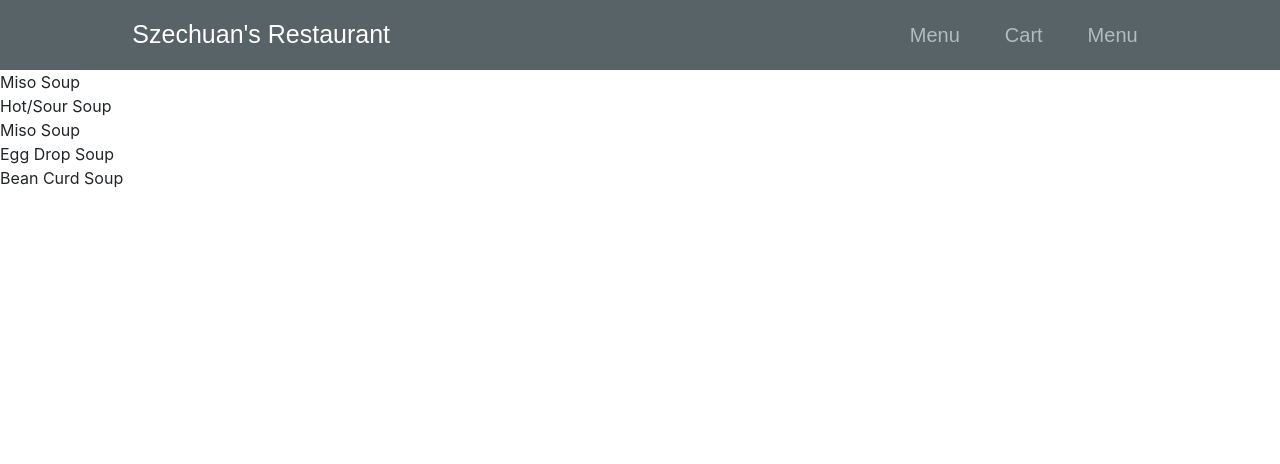
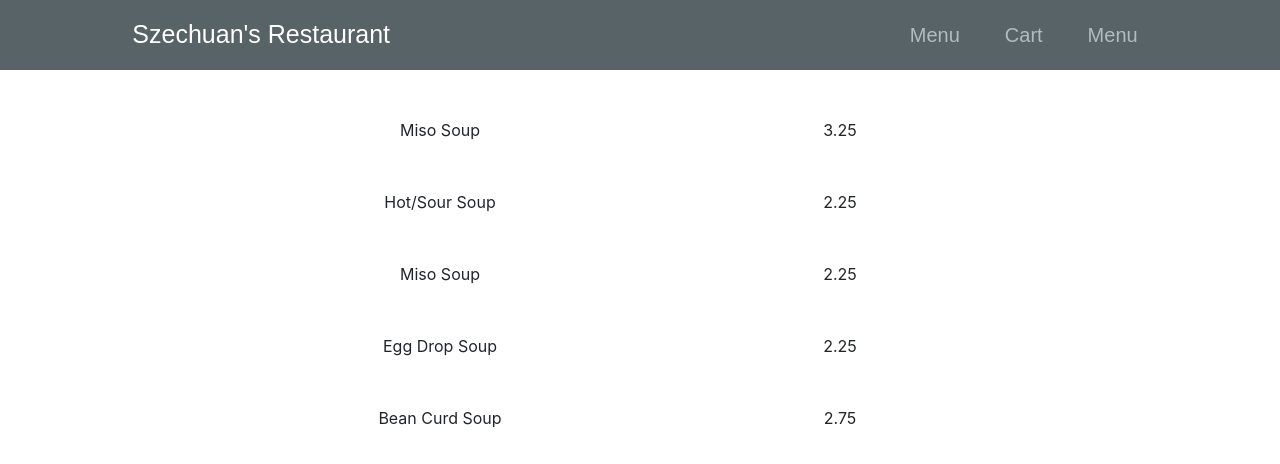
Before and after one commit to chriskavanagh/szechuans, a React (Vite) app: page / in a window 1280 px wide. Shown: the top 464 px of the page. Built offline with nearby package versions, Linux system fonts and the light colour scheme; what react-toastify-redux would draw is missing.

Commit message:
soupById

```diff
--- a/src/components/SoupById.jsx
+++ b/src/components/SoupById.jsx
@@ -1,4 +1,20 @@
 import React from "react";
+import styled from "styled-components";
+
+const Div = styled.div`
+  display: grid;
+  grid-template-columns: 400px 400px;
+  justify-content: center;
+  justify-items: center;
+  margin-top: 3rem;
+
+  .dishName {
+    font-size: 20px;
+  }
+  .dishPrice {
+    font-size: 20px;
+  }
+`;
 
 const mystate = {
   soupById: {
@@ -26,16 +42,22 @@ const mystate = {
       id: 104,
       name: "Bean Curd Soup",
       price: 2.75
-    }
+    },
+    allIds: [100, 101, 102, 103, 104]
   }
 };
 
 export default function SoupById() {
+  const { allIds } = mystate.soupById;
+  const { soupById } = mystate;
   return (
-    <div>
-      {Object.values(mystate.soupById).map(f => (
-        <div key={f.id}>{f.name}</div>
+    <>
+      {allIds.map(id => (
+        <Div key={id}>
+          <div>{soupById[id].name}</div>
+          <div>{soupById[id].price}</div>
+        </Div>
       ))}
-    </div>
+    </>
   );
 }
```
